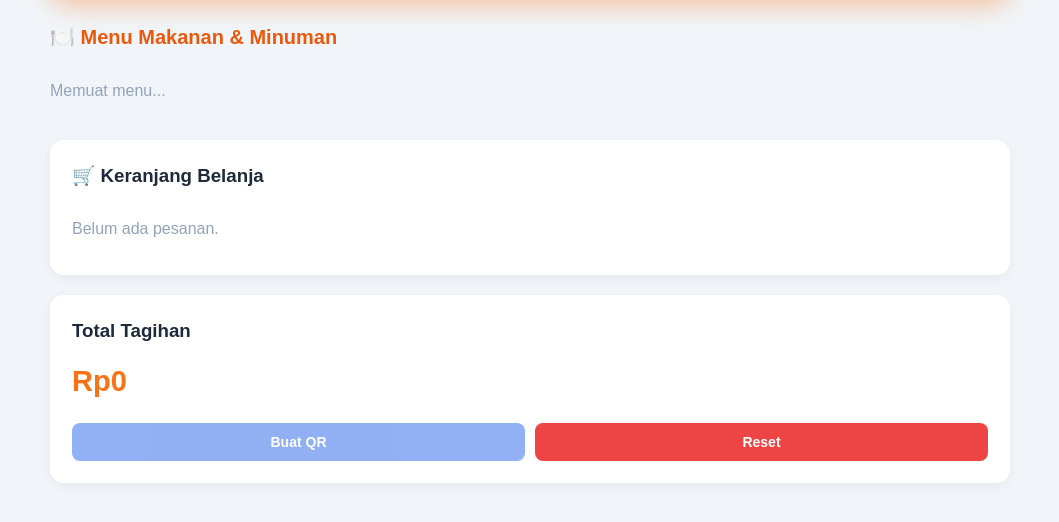
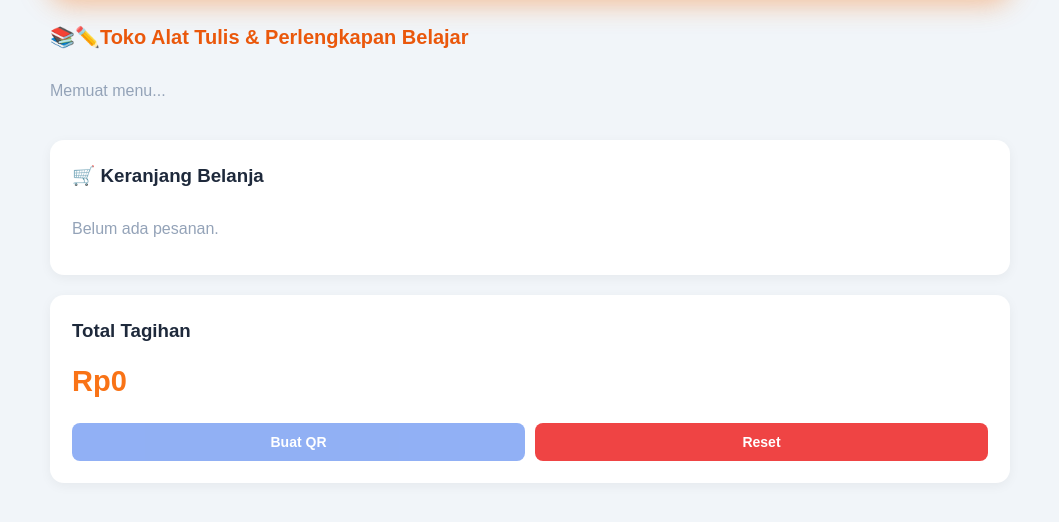
Before and after one commit to kakaalifacms-ai/POS, a plain HTML site: page index.html in a window 1280 px wide. Shown: the part 346-868 px from the top of the page, without its empty margins (110-1169 px from the left). Drawn offline with Linux system fonts and the light colour scheme.

Commit message:
update index.html

```diff
--- a/index.html
+++ b/index.html
@@ -36,7 +36,7 @@
   </section>
 
   <!-- MENU -->
-  <h3 class="judul-menu">🍽️ Menu Makanan & Minuman</h3>
+  <h3 class="judul-menu">📚✏️Toko Alat Tulis & Perlengkapan Belajar </h3>
 
   <!-- MENU OTOMATIS DARI FIREBASE -->
   <div id="menu-grid" class="menu-grid">
```
